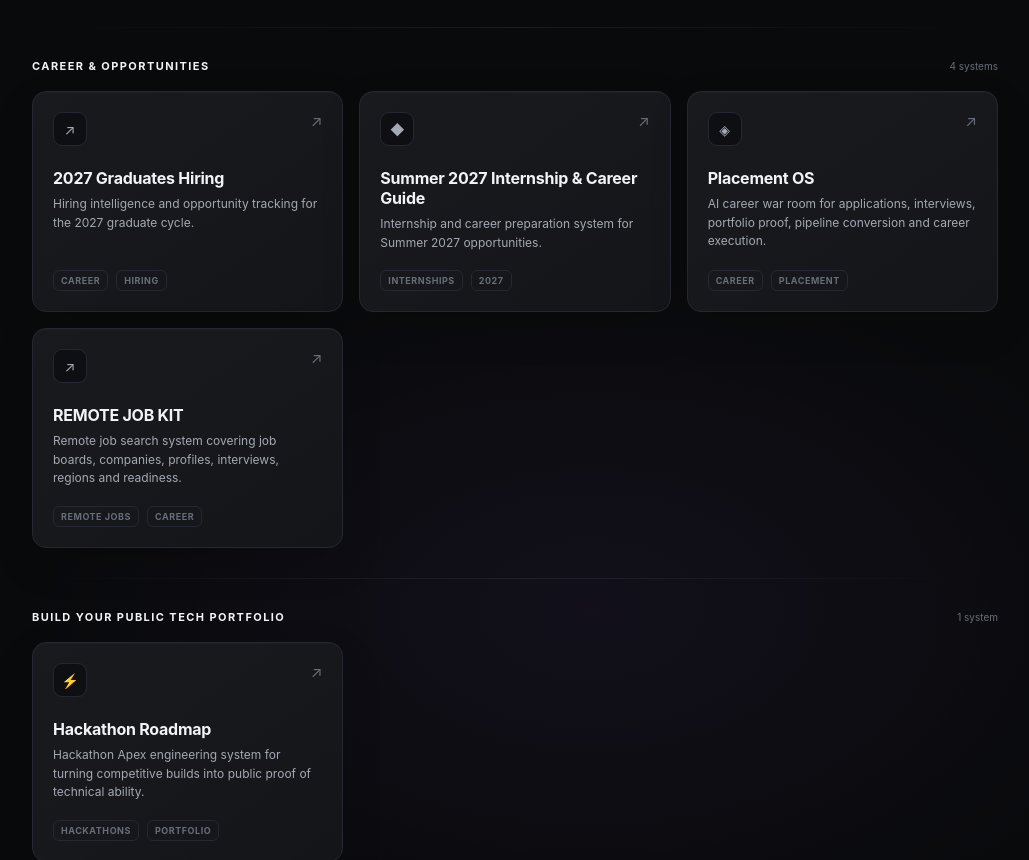
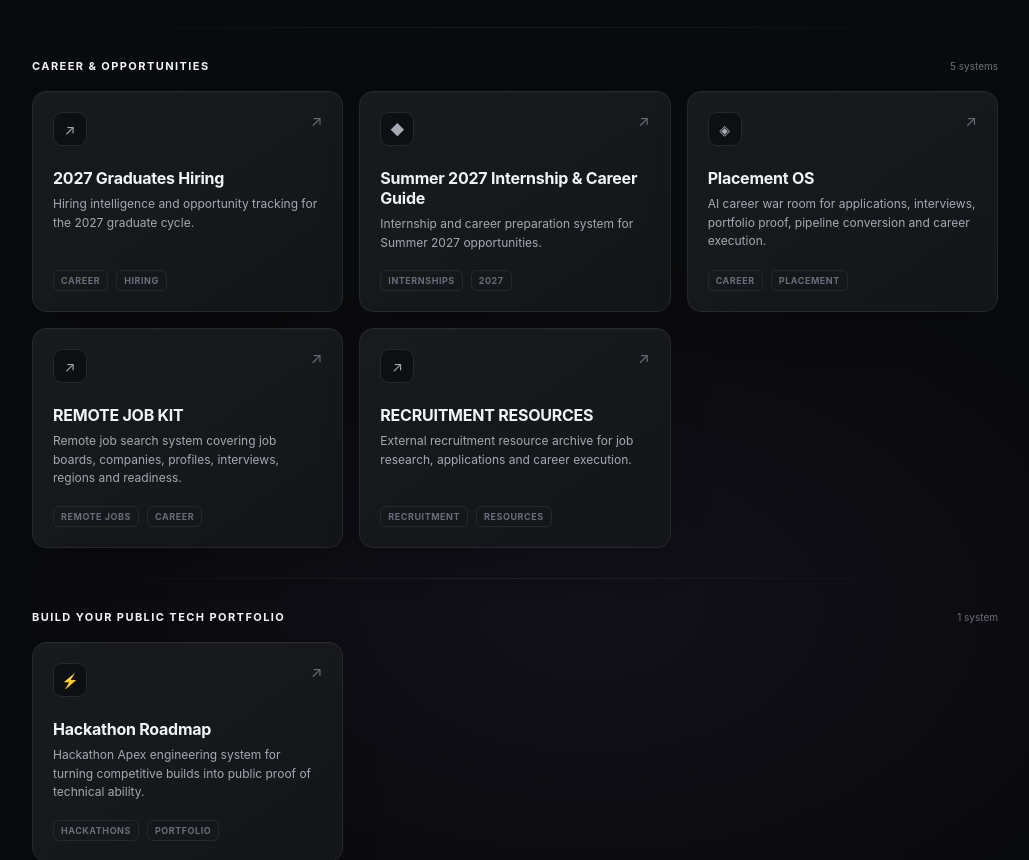
Before and after one commit to sapath-ai/PERSONAL-OS, a plain HTML site: page index.html in a window 1280 px wide. Shown: the part 3970-4830 px from the top of the page, without its empty margins (240-1269 px from the left). Drawn offline with Linux system fonts and the light colour scheme.

Commit message:
Add recruitment resources to career section

```diff
--- a/index.html
+++ b/index.html
@@ -2347,7 +2347,7 @@ body {
                     </div>
 
                     <div class="section-meta">
-                        4 systems
+                        5 systems
                     </div>
 
                 </div>
@@ -2466,6 +2466,33 @@ body {
                         </div>
                     </a>
 
+                    <a
+                        class="card searchable"
+                        href="https://drive.google.com/drive/folders/1XV43iTaSHH4iyOfYf3aiVRDfq2-k0AmM?usp=sharing"
+                        target="_blank"
+                        rel="noopener noreferrer"
+                        data-search="recruitment resources google drive recruitment jobs career resources"
+                    >
+                        <div class="card-top">
+                            <div class="card-icon">↗</div>
+                            <div class="card-arrow">↗</div>
+                        </div>
+
+                        <div class="card-title">
+                            RECRUITMENT RESOURCES
+                        </div>
+
+                        <div class="card-description">
+                            External recruitment resource archive for
+                            job research, applications and career execution.
+                        </div>
+
+                        <div class="card-footer">
+                            <span class="tag">Recruitment</span>
+                            <span class="tag">Resources</span>
+                        </div>
+                    </a>
+
                 </div>
 
                 <div class="empty">
```
